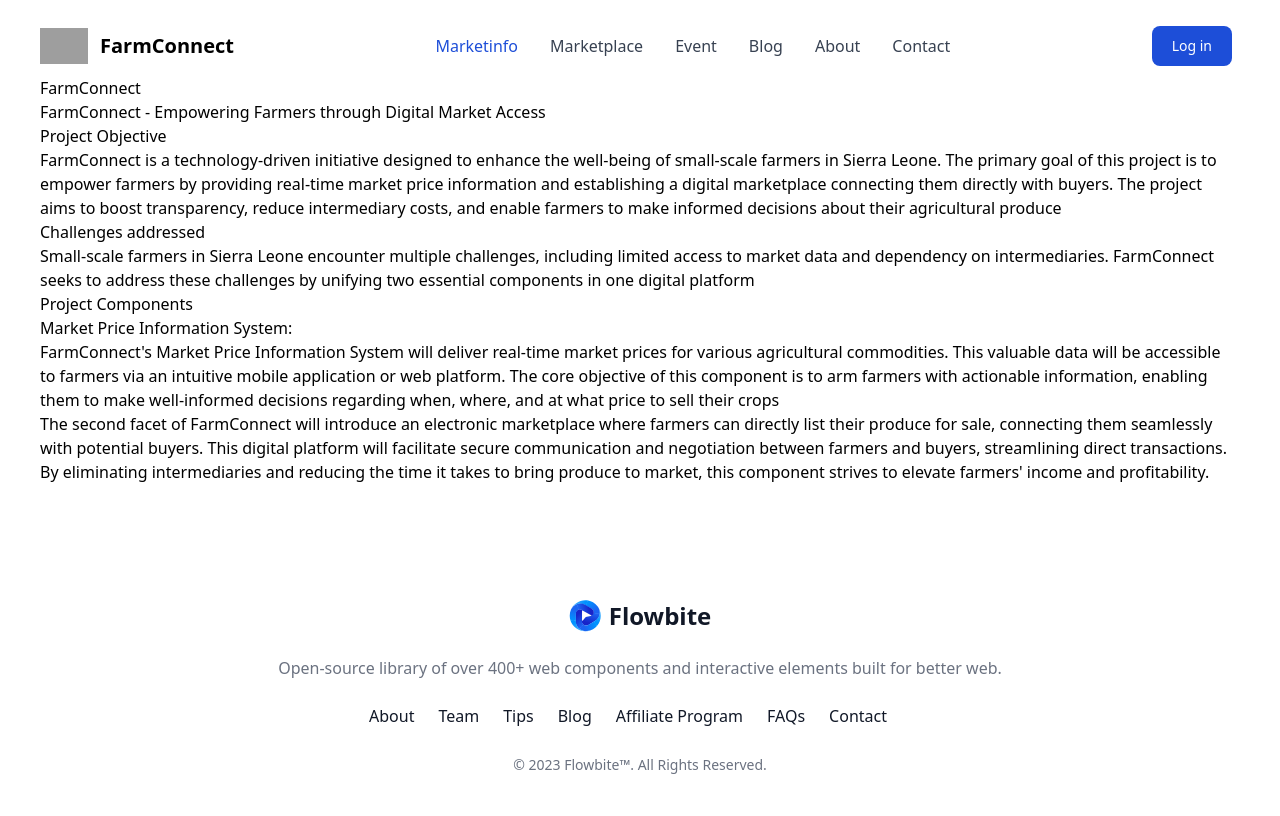
After one commit to josiesam/farmconnectsl, a Django app: page /about in a window 1280 px wide. The commit adds this page. Run offline with Django 4.2, Linux system fonts and the light colour scheme; style sheets or scripts are compiled from the project's sources; some libraries are stand-ins or nearby versions; grey boxes are pictures that could not be loaded.

Commit message:
Add contact and about templates

```diff
--- a/account/signals.py
+++ b/account/signals.py
@@ -12,4 +12,4 @@ def create_profile(sender, instance, created, **kwargs):
 @receiver(post_save, sender=User)
 def save_profile(sender, instance, **kwargs):
     """ Save the user profile whenever the user object is saved.  """
-    instance.profile.save()
+    instance.userprofile.save()
--- a/core/views.py
+++ b/core/views.py
@@ -1,3 +1,10 @@
-from django.shortcuts import render
+from django.shortcuts import redirect, render
+from django.views import View
 
-# Create your views here.
+class AboutView(View):
+    def get(self, *args, **kwargs):
+        return render(self.request,'core/about.html')
+
+class ContactView(View):
+        def get(self, *args, **kwargs):
+             return render(self.requst, "core/about")
--- a/farmconnect/settings.py
+++ b/farmconnect/settings.py
@@ -45,6 +45,7 @@ INSTALLED_APPS = [
     "marketinfo",
     "marketplace",
     "account",
+    'core'
 
 ]
 
--- a/farmconnect/urls.py
+++ b/farmconnect/urls.py
@@ -5,13 +5,20 @@ from django.conf.urls.static import static
 
 from django.shortcuts import render
 
+from core.views import AboutView, ContactView
+
+
 def index(request):
     return render(request, 'index.html')
 
 urlpatterns = [
     path('admin/', admin.site.urls),
     path('', index, name='home'),
+    path('about', AboutView.as_view(), name='about'),
+    path('contact', ContactView.as_view(), name='contact'),
     path('account/', include('account.urls'), name='account'),
-    path('marketplace', include('marketinfo.urls'), name='marketinfo'),
+    path('marketplace/', include('marketinfo.urls'), name='marketinfo'),
     path('marketplace/', include('marketplace.urls'), name='marketplace'),
-] + static(settings.STATIC_URL, document_root=settings.STATIC_ROOT)
+]
+
+urlpatterns += static(settings.STATIC_URL, document_root=settings.STATIC_ROOT)
--- a/templates/components/header.html
+++ b/templates/components/header.html
@@ -7,10 +7,11 @@
             </a>
             <div class="flex items-center lg:order-2">
                 {% if request.user.is_authenticated %}
-                {% with profile=request.user.userprofile.headshot %}{% endwith %}
+                {% with profile=request.user.userprofile.headshot %}
                 <button>
-                    <img src="{profile.url}" alt="Userprofile">
+                    <img src="{{profile.url}}" alt="Userprofile">
                 </button>
+                {% endwith %}
                 {% else %}
                 <a href="{% url 'account:login' %}" class="text-white bg-primary-700 hover:bg-primary-800 focus:ring-4 focus:ring-primary-300 font-medium rounded-lg text-sm px-4 lg:px-5 py-2 lg:py-2.5 mr-2 dark:bg-primary-600 dark:hover:bg-primary-700 focus:outline-none dark:focus:ring-primary-800">Log in</a>
                 {% endif %}
--- /dev/null
+++ b/templates/core/about.html
@@ -0,0 +1,47 @@
+{% extends "base_site.html" %}
+
+{% block content %}
+<section>
+    <h1>FarmConnect</h1>
+    <p>FarmConnect - Empowering Farmers through Digital Market Access</p>
+</section>
+
+<section>
+    <h2>Project Objective</h2>
+    <p>
+    FarmConnect is a technology-driven initiative designed to enhance the well-being of small-scale
+    farmers in Sierra Leone. The primary goal of this project is to empower farmers by providing real-time
+    market price information and establishing a digital marketplace connecting them directly with buyers.
+    The project aims to boost transparency, reduce intermediary costs, and enable farmers to make
+    informed decisions about their agricultural produce
+    </p>
+</section>
+<h2>Challenges addressed</h2>
+<p>
+Small-scale farmers in Sierra Leone encounter multiple challenges, including limited access to market
+data and dependency on intermediaries. FarmConnect seeks to address these challenges by unifying
+two essential components in one digital platform
+</section>
+<h2>Project Components</h2>
+<ul>
+    <li>
+        <h3>Market Price Information System:</h3>
+        <p>FarmConnect's Market Price Information System will deliver real-time market prices
+            for various agricultural commodities. This valuable data will be accessible to farmers
+            via an intuitive mobile application or web platform. The core objective of this
+            component is to arm farmers with actionable information, enabling them to make
+            well-informed decisions regarding when, where, and at what price to sell their crops</p>
+    </li>
+    <li>
+        <h3><Electronic Marketplace:/h3>
+        <p>The second facet of FarmConnect will introduce an electronic marketplace where
+            farmers can directly list their produce for sale, connecting them seamlessly with
+            potential buyers. This digital platform will facilitate secure communication and
+            negotiation between farmers and buyers, streamlining direct transactions. By
+            eliminating intermediaries and reducing the time it takes to bring produce to market,
+            this component strives to elevate farmers' income and profitability.</p>
+    </li>
+</ul>
+
+
+{% endblock content %}
--- /dev/null
+++ b/templates/core/contact.html
@@ -0,0 +1,5 @@
+{% extends "base_site.html" %}
+
+{% block content %}
+    <h1>Contact Page</h1>
+{% endblock content %}
```
Also changed, not shown: core/urls.py (added).
